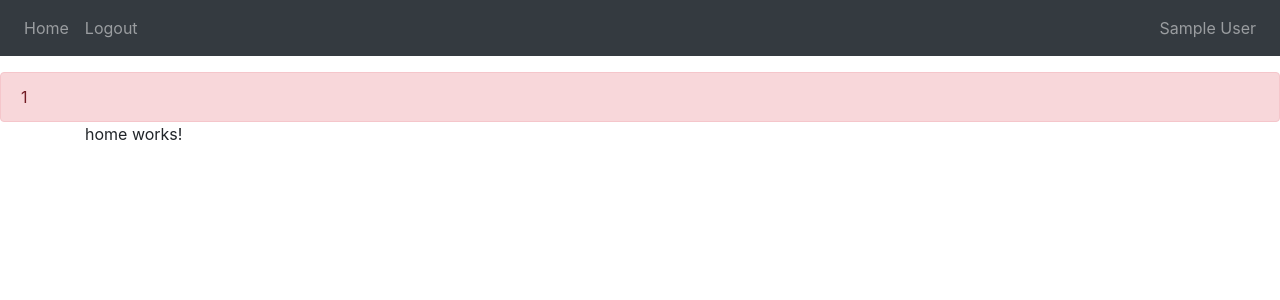
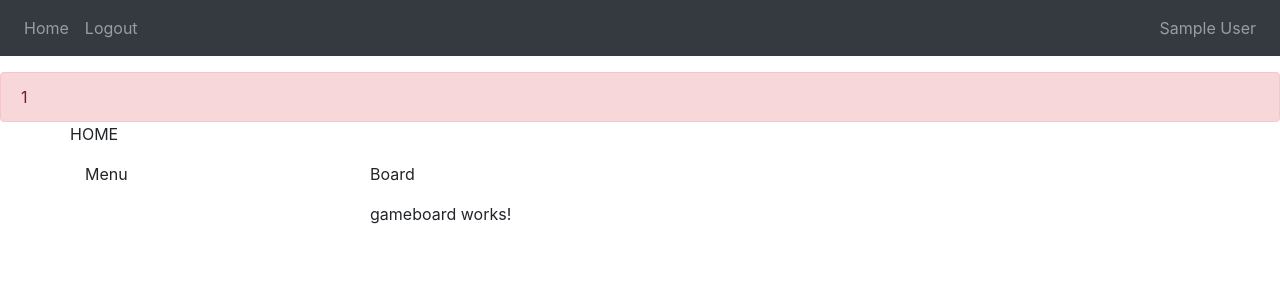
Before and after one commit to nunobaraujo/nbsoft.wordzz.front, an Angular app: page / in a window 1280 px wide. Shown: the top 300 px of the page. Built offline with nearby package versions, Linux system fonts and the light colour scheme; sample sign-in values are in the browser's storage.

Commit message:
Added gameboard component

```diff
--- a/src/app/Services/user.service.ts
+++ b/src/app/Services/user.service.ts
@@ -17,8 +17,8 @@ export class UserService {
 
 
 
-  signUp(username: string, password: string) {
-    return this.http.post<any>(`${environment.apiUrl}/user/create`, { username, password })
+  signUp(username: string, email:string ,password: string) {
+    return this.http.post<any>(`${environment.apiUrl}/user/create`, { username, email, password })
         .pipe(map(user => {
             return user;
         }));
--- a/src/app/app.component.html
+++ b/src/app/app.component.html
@@ -9,7 +9,7 @@
 </nav>
 
 <!-- main app container -->
-<div class="alert alert-danger mt-3 mb-0">{{currentSettings.userId}}</div>
+<div class="alert alert-danger mt-3 mb-0">{{currentSettings?.userId}}</div>
 <div class="container">
   <router-outlet></router-outlet>
 </div>
--- a/src/app/app.module.ts
+++ b/src/app/app.module.ts
@@ -12,13 +12,15 @@ import { HomeComponent } from './components/home/home.component';
 import { JwtInterceptor } from './_helpers/jwt.interceptor';
 import { ErrorInterceptor } from './_helpers/error.interceptor';
 import { SignupComponent } from './components/signup/signup.component';
+import { GameboardComponent } from './components/gameboard/gameboard.component';
 
 @NgModule({
   declarations: [
     AppComponent,
     LoginComponent,
     HomeComponent,
-    SignupComponent
+    SignupComponent,
+    GameboardComponent
   ],
   imports: [
     BrowserModule,
--- /dev/null
+++ b/src/app/components/gameboard/gameboard.component.html
@@ -0,0 +1 @@
+<p>gameboard works!</p>
--- /dev/null
+++ b/src/app/components/gameboard/gameboard.component.ts
@@ -0,0 +1,15 @@
+import { Component, OnInit } from '@angular/core';
+
+@Component({
+  selector: 'app-gameboard',
+  templateUrl: './gameboard.component.html',
+  styleUrls: ['./gameboard.component.scss']
+})
+export class GameboardComponent implements OnInit {
+
+  constructor() { }
+
+  ngOnInit(): void {
+  }
+
+}
--- a/src/app/components/home/home.component.html
+++ b/src/app/components/home/home.component.html
@@ -1 +1,12 @@
-<p>home works!</p>
+<div class="row">
+    <p>HOME</p>
+</div>
+<div class="row">
+    <div class="col-sm-3">
+        <p>Menu</p>
+    </div>
+    <div class="col-sm-9">
+        <p>Board</p>
+        <app-gameboard></app-gameboard>
+    </div>
+</div>
--- a/src/app/components/login/login.component.html
+++ b/src/app/components/login/login.component.html
@@ -9,7 +9,7 @@
             <p>To Create a new account please <a routerLink="../signup"><strong>sign up</strong></a></p>
             <form [formGroup]="loginForm" (ngSubmit)="onSubmit()">
                 <div class="form-group">
-                    <label for="username">Username</label>
+                    <label for="username">Username or Email</label>
                     <input type="text" formControlName="username" class="form-control" [ngClass]="{ 'is-invalid': submitted && f.username.errors }" />
                     <div *ngIf="submitted && f.username.errors" class="invalid-feedback">
                         <div *ngIf="f.username.errors.required">Username is required</div>
--- a/src/app/components/signup/signup.component.html
+++ b/src/app/components/signup/signup.component.html
@@ -16,6 +16,13 @@
                     </div>
                 </div>
                 <div class="form-group">
+                    <label for="email">E-Mail</label>
+                    <input type="text" formControlName="email" class="form-control" [ngClass]="{ 'is-invalid': submitted && f.email.errors }" />
+                    <div *ngIf="submitted && f.email.errors" class="invalid-feedback">
+                        <div *ngIf="f.email.errors.required">E-mail is required</div>
+                    </div>
+                </div>
+                <div class="form-group">
                     <label for="password">Password</label>
                     <input type="password" formControlName="password" class="form-control" [ngClass]="{ 'is-invalid': submitted && f.password.errors }" />
                     <div *ngIf="submitted && f.password.errors" class="invalid-feedback">
--- a/src/app/components/signup/signup.component.ts
+++ b/src/app/components/signup/signup.component.ts
@@ -28,6 +28,7 @@ export class SignupComponent implements OnInit {
   ngOnInit(): void {
     this.loginForm = this.formBuilder.group({
       username: ['', Validators.required],
+      email: ['', Validators.required],
       password: ['', Validators.required]
   });
 
@@ -46,7 +47,7 @@ export class SignupComponent implements OnInit {
     }
 
     this.loading = true;
-    this.userService.signUp(this.f.username.value, this.f.password.value)
+    this.userService.signUp(this.f.username.value,this.f.email.value, this.f.password.value)
         .pipe(first())
         .subscribe(
             data => {
```
Also changed, not shown: src/app/components/gameboard/gameboard.component.scss (added), 1 other file (tests, documents, lock files or other folders).
